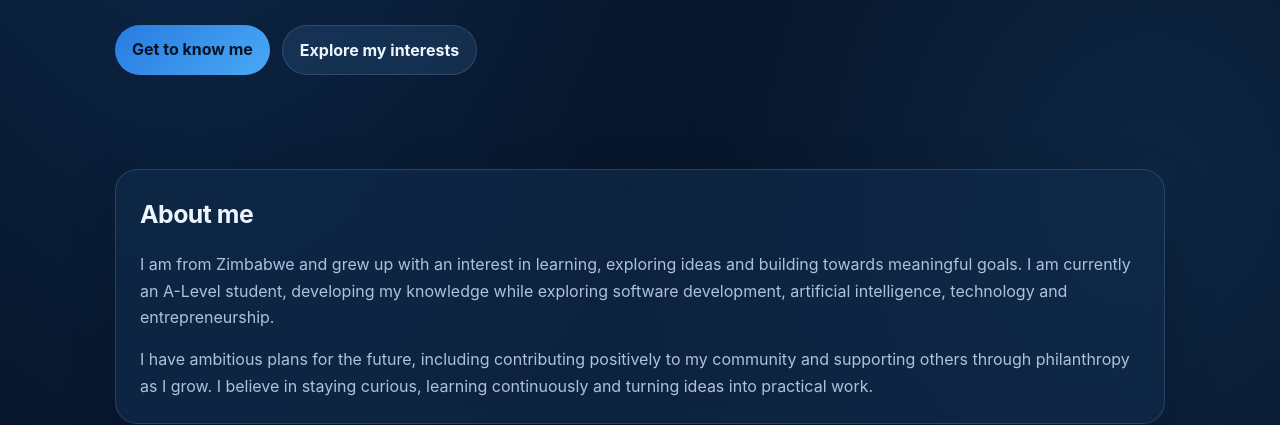
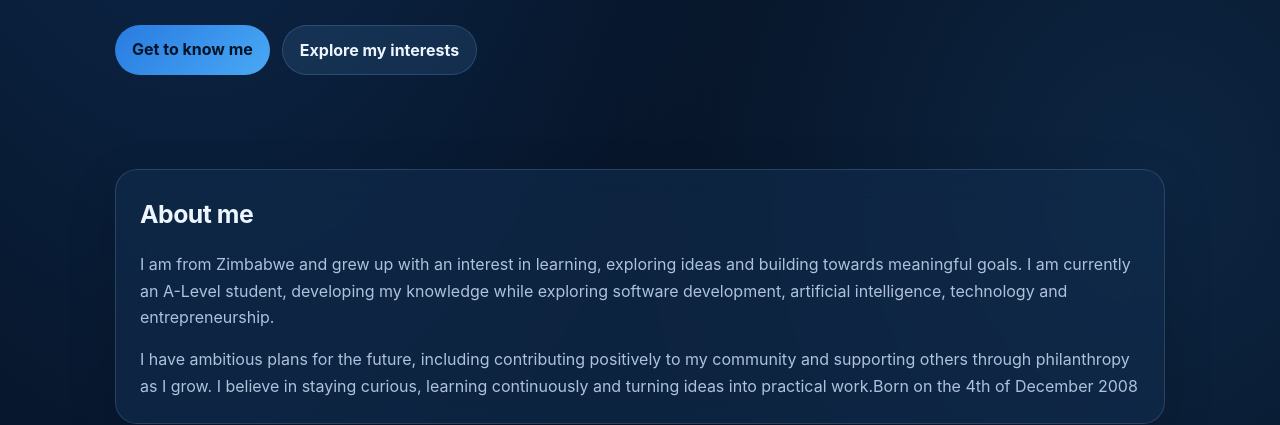
Before and after one commit to charleschoga2025-wq/charles-choga-profile, a plain HTML site: page index.html in a window 1280 px wide. Shown: the part 536-961 px from the top of the page. Drawn offline with Linux system fonts and the light colour scheme.

Commit message:
Update index.html

```diff
--- a/index.html
+++ b/index.html
@@ -118,7 +118,7 @@
       <div class="card">
         <h2>About me</h2>
         <p>I am from Zimbabwe and grew up with an interest in learning, exploring ideas and building towards meaningful goals. I am currently an A-Level student, developing my knowledge while exploring software development, artificial intelligence, technology and entrepreneurship.</p>
-        <p>I have ambitious plans for the future, including contributing positively to my community and supporting others through philanthropy as I grow. I believe in staying curious, learning continuously and turning ideas into practical work.</p>
+        <p>I have ambitious plans for the future, including contributing positively to my community and supporting others through philanthropy as I grow. I believe in staying curious, learning continuously and turning ideas into practical work.Born on the 4th of December 2008</p>
       </div>
     </section>
 
```
